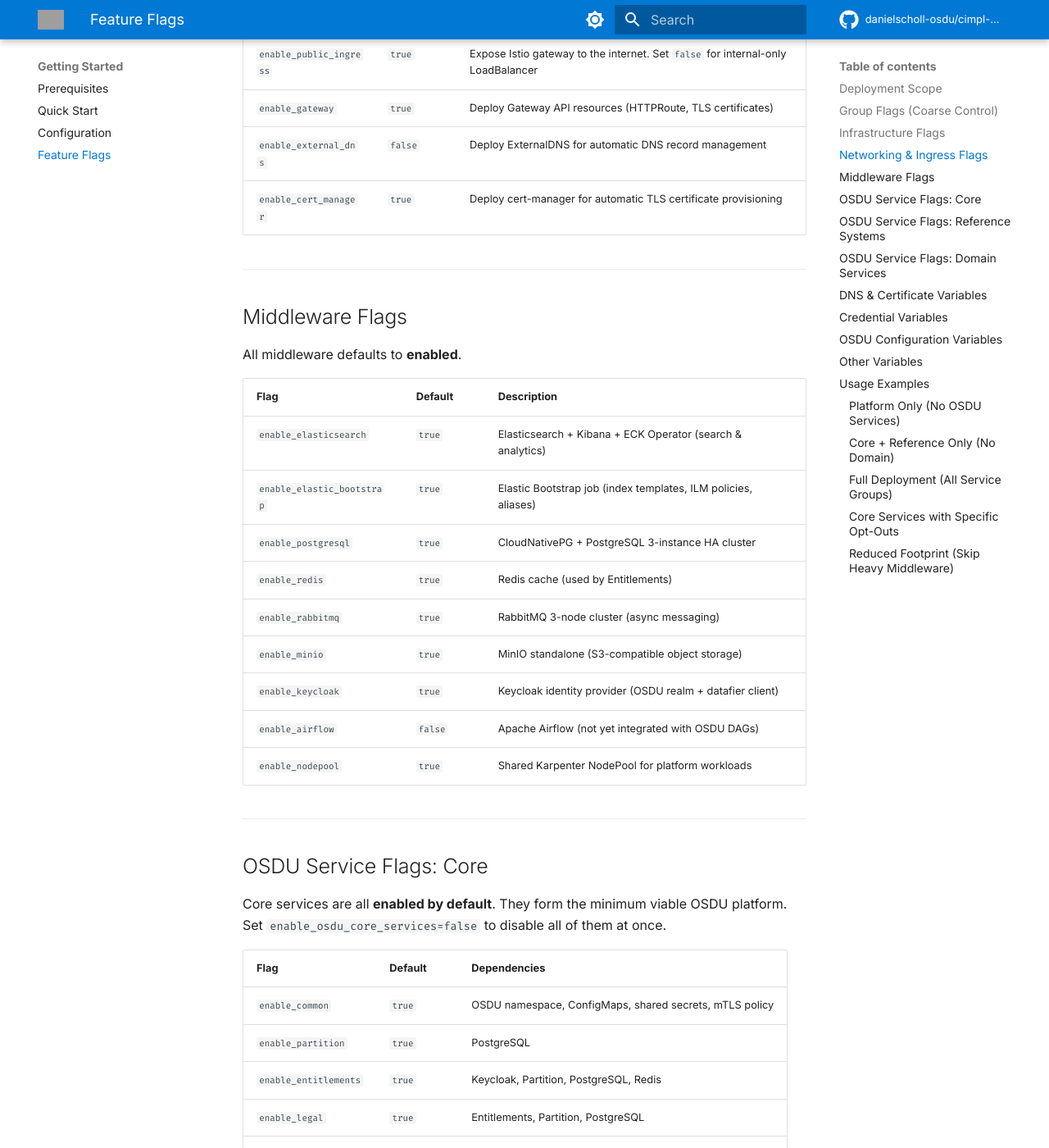
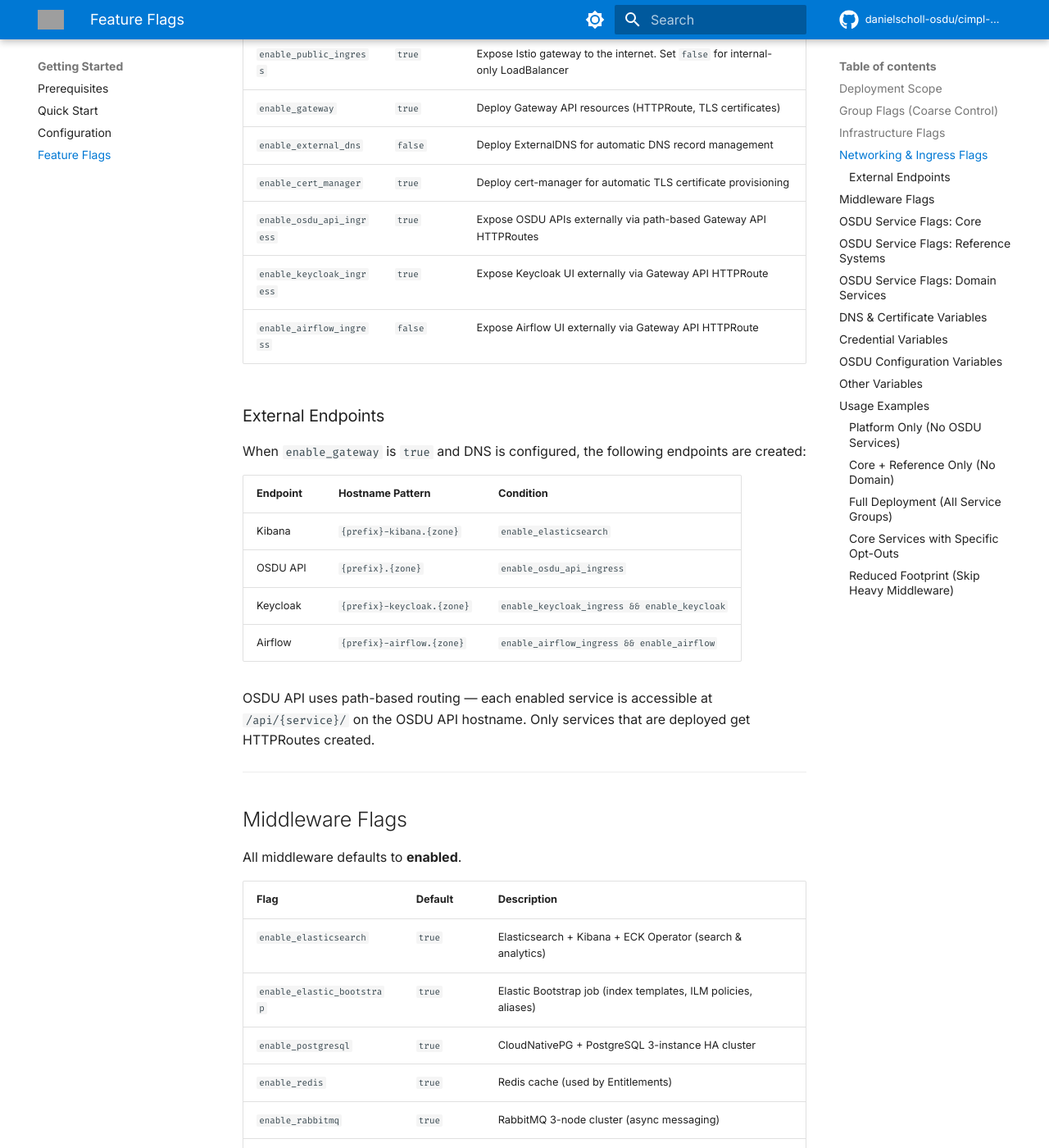
Before and after one commit to danielscholl-osdu/cimpl-azd, an MkDocs documentation site: the page built from docs/src/getting-started/feature-flags.md, in a window 1280 px wide and 1400 px high, scrolled down 2214 px. Shown: the whole window at 82% size. Built offline with MkDocs 1.6.1 and Material for MkDocs 9.7.7, drawn with Linux system fonts in a browser that asks for light colours; comment, search, counter and statistics services are not loaded; grey boxes are pictures that could not be loaded.

Commit message:
feat(gateway): add external ingress for OSDU API, Keycloak, and Airflow (#194)
Implement path-based routing for OSDU services with conditional HTTPRoutes
Add feature flags for granular ingress control and TLS certificate management

Co-authored-by: Daniel Scholl <daniel.scholl@microsoft.com>

```diff
--- a/docs/src/getting-started/feature-flags.md
+++ b/docs/src/getting-started/feature-flags.md
@@ -65,6 +65,22 @@ These variables control the AKS cluster and node pool configuration (Layer 1: `i
 | `enable_gateway` | `true` | Deploy Gateway API resources (HTTPRoute, TLS certificates) |
 | `enable_external_dns` | `false` | Deploy ExternalDNS for automatic DNS record management |
 | `enable_cert_manager` | `true` | Deploy cert-manager for automatic TLS certificate provisioning |
+| `enable_osdu_api_ingress` | `true` | Expose OSDU APIs externally via path-based Gateway API HTTPRoutes |
+| `enable_keycloak_ingress` | `true` | Expose Keycloak UI externally via Gateway API HTTPRoute |
+| `enable_airflow_ingress` | `false` | Expose Airflow UI externally via Gateway API HTTPRoute |
+
+### External Endpoints
+
+When `enable_gateway` is `true` and DNS is configured, the following endpoints are created:
+
+| Endpoint | Hostname Pattern | Condition |
+|----------|-----------------|-----------|
+| Kibana | `{prefix}-kibana.{zone}` | `enable_elasticsearch` |
+| OSDU API | `{prefix}.{zone}` | `enable_osdu_api_ingress` |
+| Keycloak | `{prefix}-keycloak.{zone}` | `enable_keycloak_ingress && enable_keycloak` |
+| Airflow | `{prefix}-airflow.{zone}` | `enable_airflow_ingress && enable_airflow` |
+
+OSDU API uses path-based routing — each enabled service is accessible at `/api/{service}/` on the OSDU API hostname. Only services that are deployed get HTTPRoutes created.
 
 ---
 
```
Also changed, not shown: docs/src/design/overview.md (+13 -0 lines), 7 other files.
